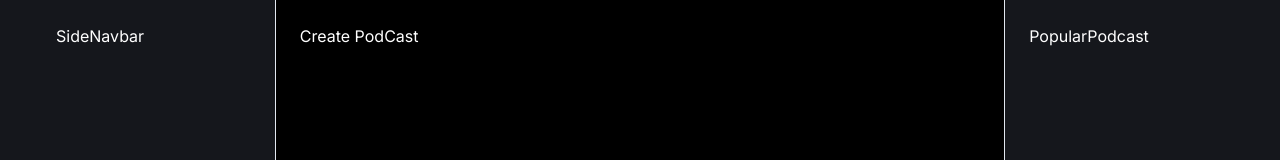
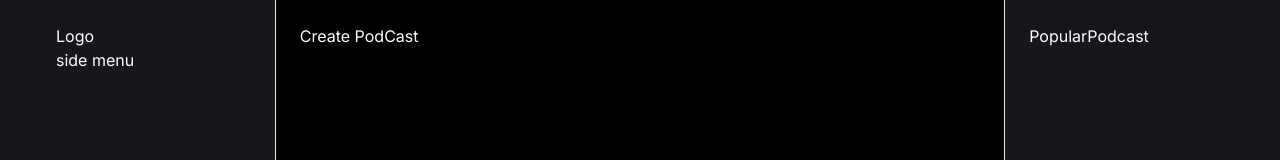
Before and after one commit to SaiThihaK/ai-podcast, a Next.js app: page /create-podcast in a window 1280 px wide. Shown: the top 160 px of the page. Built offline with nearby package versions, Linux system fonts and the light colour scheme.

Commit message:
feat/sidenav layout

```diff
--- a/src/components/shared/layout-container/index.tsx
+++ b/src/components/shared/layout-container/index.tsx
@@ -5,8 +5,8 @@ import {
 } from "@/components/ui/resizable";
 import { FC, ReactNode } from "react";
 import Wrapper from "@/components/shared/wrapper";
-import PopularPodcast from "@/components/shared/layout-container/popular-podcast";
-import SideNavbar from "@/components/shared/layout-container/side-menu";
+import PopularPodcast from "@/components/shared/popular-podcast";
+import SideNavbar from "@/components/shared/side-menu";
 
 type Props = {
   children: ReactNode;
--- a/src/components/shared/layout-container/side-menu/index.tsx
+++ b/src/components/shared/side-menu/index.tsx
@@ -3,8 +3,11 @@ import Wrapper from "@/components/shared/wrapper";
 
 const SideNavbar: FC = () => {
   return (
-    <div className="h-screen">
-      <Wrapper>SideNavbar</Wrapper>
+    <div className="h-screen w-full">
+      <Wrapper className="flex flex-col justify-start">
+        <div>Logo</div>
+        <div>side menu</div>
+      </Wrapper>
     </div>
   );
 };
--- /dev/null
+++ b/src/components/shared/side-menu/side-menu/index.tsx
@@ -0,0 +1,7 @@
+import { FC } from "react";
+
+const SideMenu: FC = () => {
+  return <div>SideMenu</div>;
+};
+
+export default SideMenu;
--- a/src/components/shared/wrapper/index.tsx
+++ b/src/components/shared/wrapper/index.tsx
@@ -1,11 +1,17 @@
+import { cn } from "@/lib/utils";
 import { FC, ReactNode } from "react";
 
 type Props = {
   children: ReactNode;
+  className?: string;
 };
 
-const Wrapper: FC<Props> = ({ children }) => {
-  return <div className="py-2 md:py-6 px-2 md:px-6 h-full">{children}</div>;
+const Wrapper: FC<Props> = ({ children, className }) => {
+  return (
+    <div className={cn("py-2 md:py-6 px-2 md:px-6 h-full", className)}>
+      {children}
+    </div>
+  );
 };
 
 export default Wrapper;
```
Also changed, not shown: package.json (+6 -1 lines), src/components/shared/popular-podcast/index.tsx (renamed from src/components/shared/layout-container/popular-podcast/index.tsx), 1 other file (tests, documents, lock files or other folders).
